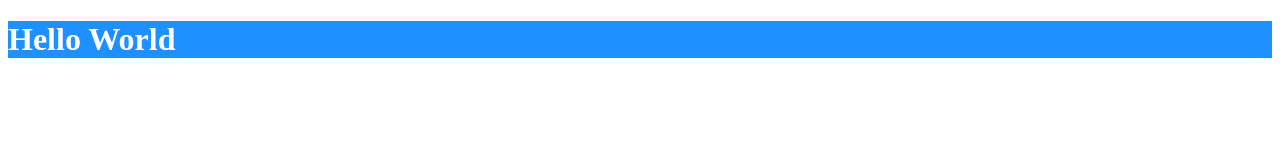
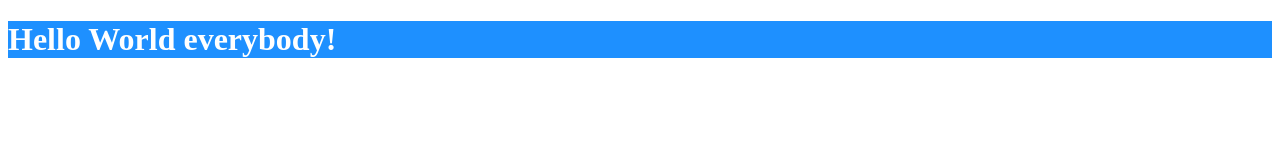
Before and after one commit to Bmomo76/notreProjet, a plain HTML site: page index.html in a window 1280 px wide. Drawn offline with Linux system fonts and the light colour scheme.

Commit message:
modification des en-têtes 1

```diff
--- a/index.html
+++ b/index.html
@@ -4,7 +4,7 @@
         <!-- head definitions go here -->
     </head>
     <body>
-<h1 style="background-color:DodgerBlue;color:white;">Hello World</h1>
+<h1 style="background-color:DodgerBlue;color:white;">Hello World everybody!</h1>
         <!-- the content goes here -->
     </body>
 </html>
```
Also changed, not shown: planning.txt.
